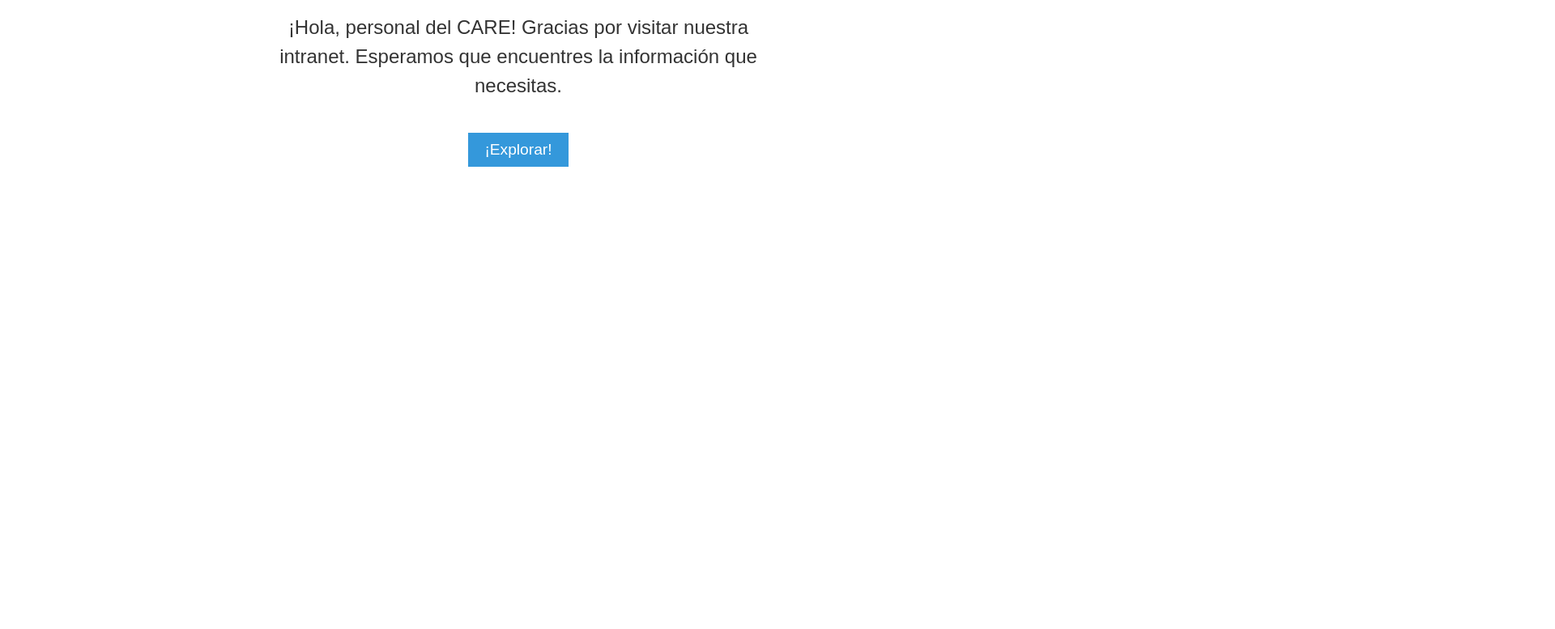
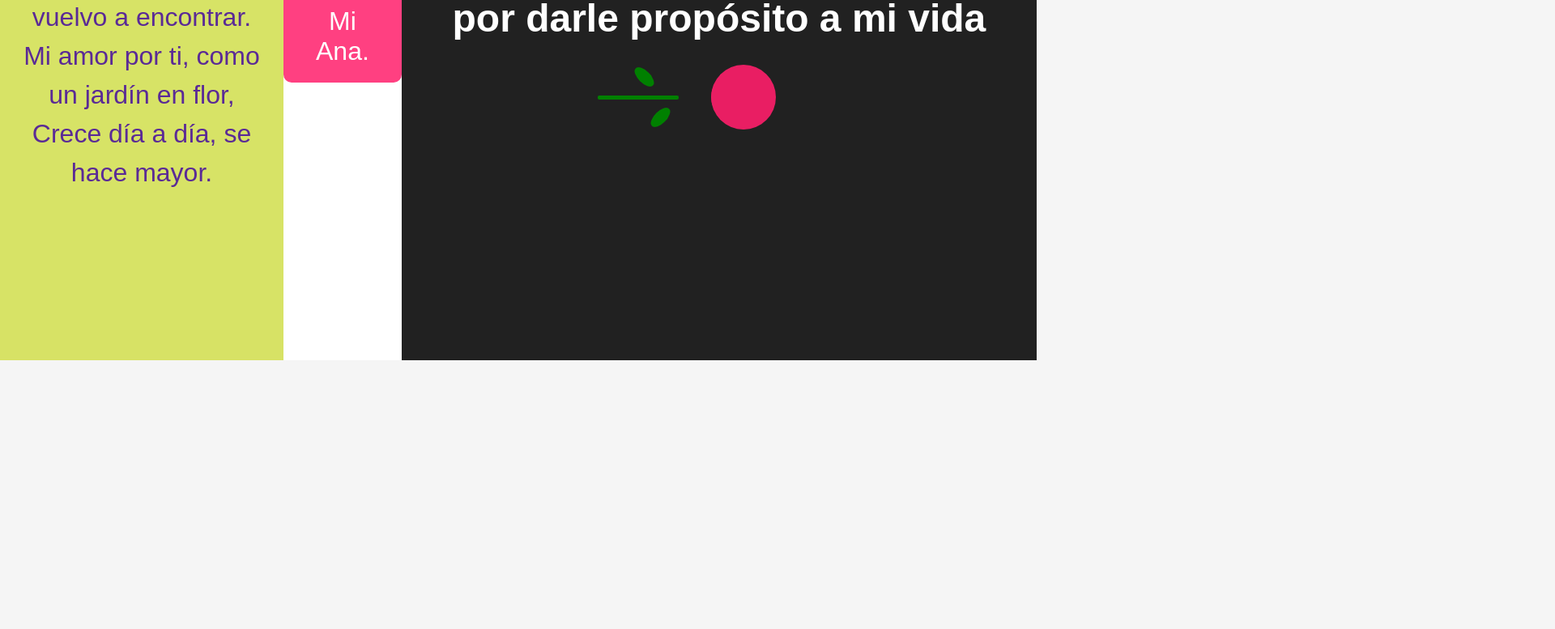
Before and after one commit to Sparkcyto/care-intranet, a plain HTML site: page index.html in a window 1280 px wide. Shown: the part 355-1132 px from the top of the page at 81% size, 1920 px wide, since content can reach past the window. Before the commit the page ends 800 px from the top, so only its background shows below. Drawn offline with Linux system fonts and the light colour scheme.

Commit message:
Update index.html

```diff
--- a/index.html
+++ b/index.html
@@ -3,54 +3,275 @@
 <head>
   <meta charset="UTF-8">
   <meta name="viewport" content="width=device-width, initial-scale=1.0">
-    <title>Intranet CARE</title>
+  <title>Sorpresa de Amor</title>
   <style>
-        body {
-            background-color: #ffffff; /* Blanco */
-            color: #333333; /* Color de texto principal */
-            font-family: 'Arial', sans-serif;
+    * {
       margin: 0;
       padding: 0;
-            display: flex;
-            flex-direction: column;
-            align-items: center;
-            justify-content: center;
-            height: 100vh;
+      box-sizing: border-box;
     }
 
-        h1 {
-            color: #3498db; /* Azul */
-            font-size: 3em;
-            margin-bottom: 20px;
-            text-align: center;
+    body {
+      font-family: 'Arial', sans-serif;
+      background-color: #f5f5f5;
+      display: flex;
+      justify-content: center;
+      align-items: center;
+      height: 100vh;
+      overflow: hidden;
     }
 
-        p {
-            font-size: 1.5em;
-            text-align: center;
-            max-width: 600px;
-            line-height: 1.5;
-            margin-bottom: 40px;
+    .hidden {
+      display: none;
     }
 
-        button {
-            background-color: #3498db; /* Azul */
-            color: #ffffff; /* Blanco */
-            font-size: 1.2em;
-            padding: 10px 20px;
-            border: none;
-            cursor: pointer;
-            transition: background-color 0.3s, color 0.3s;
+    .poem-screen {
+      background: #d4e157;
+      color: #4a148c;
+      display: flex;
+      justify-content: center;
+      align-items: center;
+      height: 100vh;
+      text-align: center;
+      padding: 20px;
+      font-size: 2rem;
+      transition: opacity 1s ease;
     }
 
-        button:hover {
-            background-color: #2980b9; /* Azul más oscuro al pasar el ratón */
+    .poem {
+      line-height: 1.5;
+    }
+
+    .surprise-screen {
+      display: flex;
+      justify-content: center;
+      align-items: center;
+      height: 100vh;
+      background-color: #ffffff;
+    }
+
+    .surprise-btn {
+      padding: 20px 40px;
+      font-size: 2rem;
+      background-color: #ff4081;
+      border: none;
+      color: white;
+      cursor: pointer;
+      border-radius: 10px;
+      transition: transform 0.3s ease;
+    }
+
+    .surprise-btn:hover {
+      transform: scale(1.1);
+    }
+
+    .explosion-screen {
+      background: #212121;
+      display: flex;
+      justify-content: center;
+      align-items: center;
+      flex-direction: column;
+      height: 100vh;
+      position: relative;
+    }
+
+    .explosion {
+      position: absolute;
+      width: 150px;
+      height: 150px;
+      background-color: #ff4081;
+      border-radius: 50%;
+      animation: explode 1s forwards;
+    }
+
+    .message {
+      color: white;
+      font-size: 3rem;
+      text-align: center;
+      margin-top: 20px;
+      opacity: 0;
+      animation: fadein 2s ease 2s forwards; /* Se muestra después de la explosión */
+    }
+
+    .rotating-rose {
+      width: 100px;
+      height: 100px;
+      margin-top: 20px;
+      position: relative;
+      animation: rotate 4s linear infinite;
+    }
+
+    .rotating-rose::before,
+    .rotating-rose::after {
+      content: '';
+      position: absolute;
+      background: #e91e63;
+      border-radius: 50%;
+    }
+
+    .rotating-rose::before {
+      width: 60px;
+      height: 60px;
+      top: 0;
+      left: 20px;
+    }
+
+    .rotating-rose::after {
+      width: 80px;
+      height: 80px;
+      top: -20px;
+      left: 10px;
+    }
+
+    .stem {
+      position: absolute;
+      width: 5px;
+      height: 100px;
+      background: green;
+      bottom: -100px;
+      left: 47.5px;
+      border-radius: 2px;
+    }
+
+    .leaf {
+      position: absolute;
+      width: 30px;
+      height: 15px;
+      background: green;
+      border-radius: 50%;
+    }
+
+    .leaf1 {
+      bottom: -50px;
+      left: 10px;
+      transform: rotate(-45deg);
+    }
+
+    .leaf2 {
+      bottom: -30px;
+      right: 10px;
+      transform: rotate(45deg);
+    }
+
+    /* Corazones y estrellas */
+    .heart,
+    .star {
+      position: absolute;
+      width: 20px;
+      height: 20px;
+      opacity: 0;
+      animation: float 2s forwards ease-in-out;
+    }
+
+    .heart {
+      background: pink;
+      clip-path: polygon(50% 0%, 100% 35%, 80% 100%, 50% 75%, 20% 100%, 0% 35%);
+    }
+
+    .star {
+      background: yellow;
+      clip-path: polygon(50% 0%, 61% 35%, 98% 35%, 68% 57%, 79% 91%, 50% 70%, 21% 91%, 32% 57%, 2% 35%, 39% 35%);
+    }
+
+    /* Animaciones */
+    @keyframes rotate {
+      from {
+        transform: rotate(0deg);
+      }
+      to {
+        transform: rotate(360deg);
+      }
+    }
+
+    @keyframes explode {
+      0% {
+        transform: scale(0);
+      }
+      100% {
+        transform: scale(15);
+        opacity: 0;
+      }
+    }
+
+    @keyframes fadein {
+      to {
+        opacity: 1;
+      }
+    }
+
+    @keyframes float {
+      0% {
+        transform: translateY(0);
+        opacity: 1;
+      }
+      100% {
+        transform: translateY(-200px);
+        opacity: 0;
+      }
     }
   </style>
 </head>
 <body>
-    <h1>Intranet CARE</h1>
-    <p>¡Hola, personal del CARE! Gracias por visitar nuestra intranet. Esperamos que encuentres la información que necesitas.</p>
-    <button onclick="window.location.href='http://www.intranet-care.com/'">¡Explorar!</button>
+  <div class="poem-screen" id="poemScreen">
+    <p class="poem">En cada rayo de luz, te veo brillar,<br>
+      En cada suspiro, te vuelvo a encontrar.<br>
+      Mi amor por ti, como un jardín en flor,<br>
+      Crece día a día, se hace mayor.<br>
+    </p>
+  </div>
+
+  <div class="surprise-screen hidden" id="surpriseScreen">
+    <button class="surprise-btn" id="surpriseBtn">Mi Ana.</button>
+  </div>
+
+  <div class="explosion-screen hidden" id="explosionScreen">
+    <div class="explosion"></div>
+    <h1 class="message">Te amo con todo mi ser, gracias por darle propósito a mi vida</h1>
+    <div class="rotating-rose">
+      <div class="stem"></div>
+      <div class="leaf leaf1"></div>
+      <div class="leaf leaf2"></div>
+    </div>
+    <!-- Corazones y estrellas que aparecen con la explosión -->
+    <div class="heart" style="top: 20%; left: 40%; animation-delay: 0.5s;"></div>
+    <div class="heart" style="top: 50%; left: 30%; animation-delay: 1s;"></div>
+    <div class="star" style="top: 30%; left: 60%; animation-delay: 0.7s;"></div>
+    <div class="star" style="top: 60%; left: 70%; animation-delay: 1.2s;"></div>
+  </div>
+
+  <script>
+    // Mostrar la pantalla de sorpresa después del poema
+    window.onload = function() {
+      const poemScreen = document.getElementById('poemScreen');
+      const surpriseScreen = document.getElementById('surpriseScreen');
+
+      setTimeout(() => {
+        poemScreen.style.opacity = '0';
+        setTimeout(() => {
+          poemScreen.classList.add('hidden');
+          surpriseScreen.classList.remove('hidden');
+        }, 1000);
+      }, 5000);  // Duración del poema
+    };
+
+    // Mostrar la explosión y el mensaje de amor al presionar el botón "Sorpresa"
+    document.getElementById('surpriseBtn').addEventListener('click', function() {
+      const surpriseScreen = document.getElementById('surpriseScreen');
+      const explosionScreen = document.getElementById('explosionScreen');
+
+      surpriseScreen.classList.add('hidden');
+      explosionScreen.classList.remove('hidden');
+
+      // Activar la explosión y las animaciones
+      setTimeout(() => {
+        const explosion = document.querySelector('.explosion');
+        explosion.classList.add('explode');
+        document.querySelectorAll('.heart, .star').forEach((element) => {
+          element.style.opacity = '1';
+        });
+      }, 500); // Ajustar el tiempo para iniciar la explosión
+
+    });
+  </script>
 </body>
 </html>
```
Lines whose indentation alone changed are shown as unchanged.
